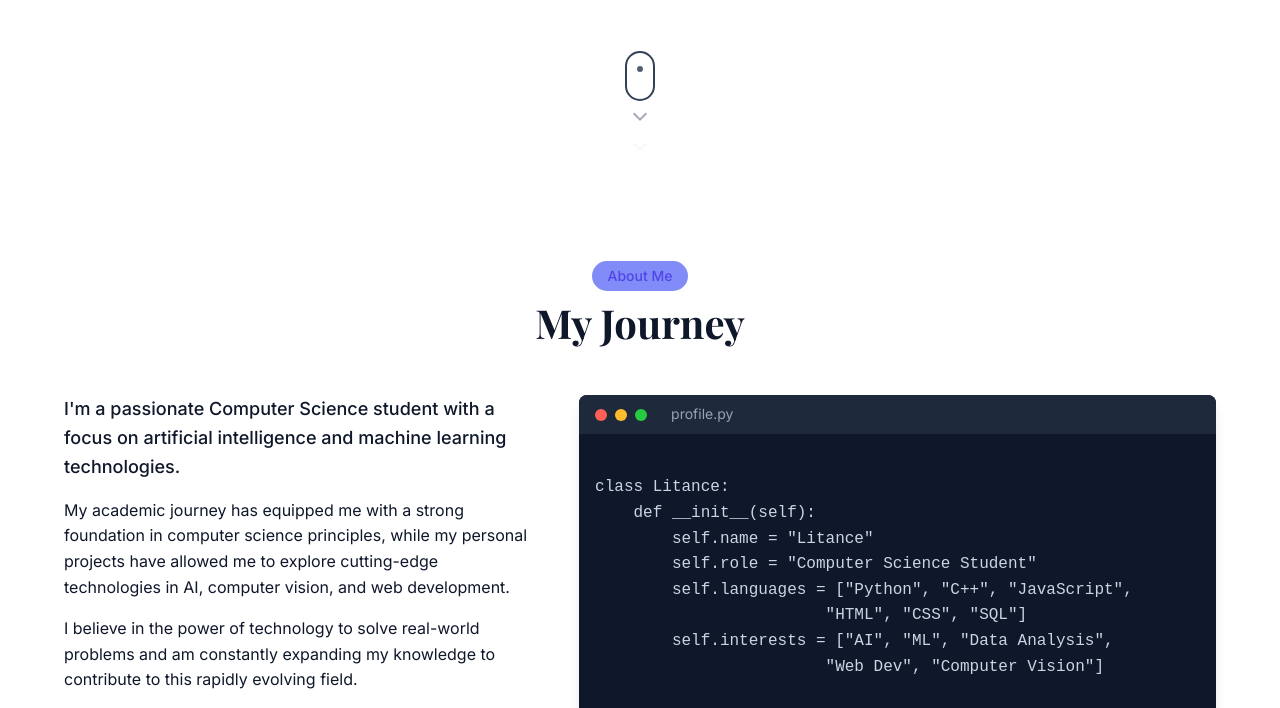
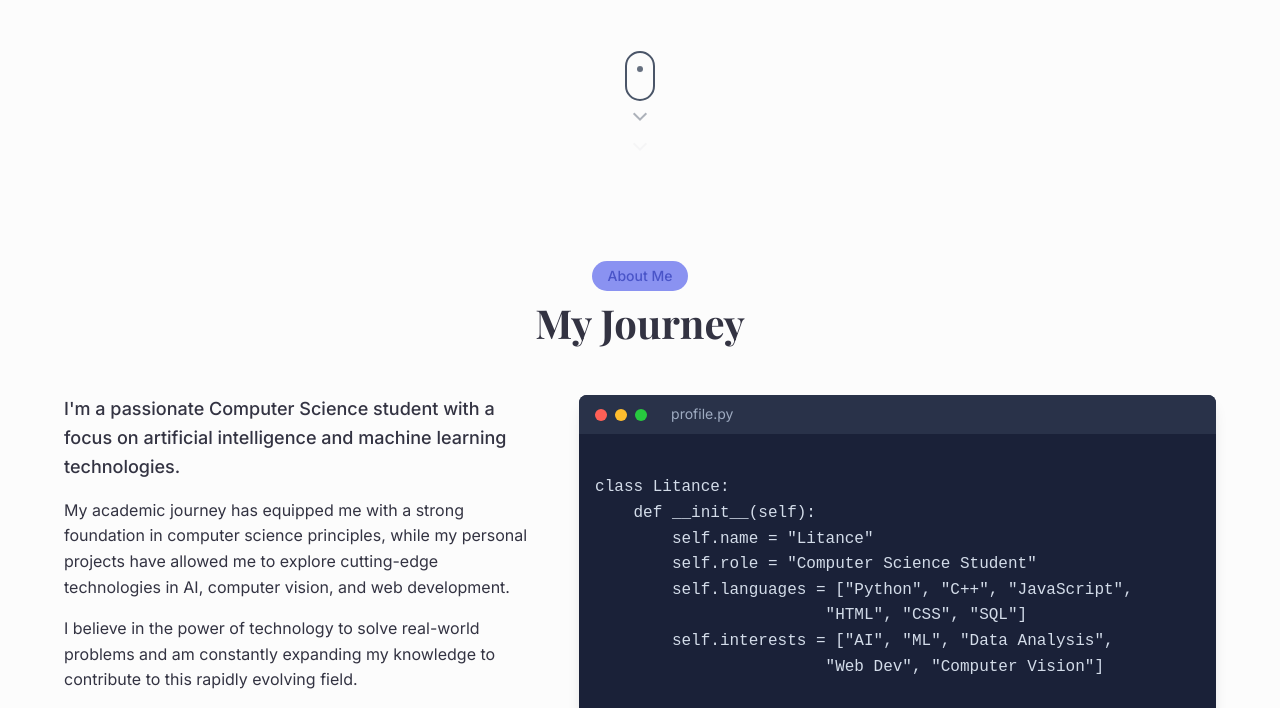
Before and after one commit to litance/litancepage, a plain HTML site: page index.html in a window 1280 px wide. Shown: the part 603-1311 px from the top of the page. Drawn offline with nearby package versions, Linux system fonts and the light colour scheme.

Commit message:
Update styles.css

```diff
--- a/styles.css
+++ b/styles.css
@@ -50,16 +50,49 @@
 }
 
 /* Theme colors */
+/* Theme colors - Light Mode Improvements */
 :root[data-theme="light"] {
-    --bg-primary: var(--white);
-    --bg-secondary: var(--gray-100);
-    --bg-tertiary: var(--gray-200);
-    --text-primary: var(--gray-900);
-    --text-secondary: var(--gray-700);
-    --text-tertiary: var(--gray-500);
-    --border-color: var(--gray-200);
-    --card-bg: var(--white);
-    --card-shadow: var(--shadow-md);
+    /* Softer background colors with subtle warmth */
+    --bg-primary: #fcfcfc;
+    --bg-secondary: #f7f9fc;
+    --bg-tertiary: #eef2f7;
+
+    /* Warmer, less harsh text colors with better contrast ratios */
+    --text-primary: #333342;
+    --text-secondary: #4a5568;
+    --text-tertiary: #718096;
+
+    /* Softer borders */
+    --border-color: #e8edf5;
+
+    /* Card background with subtle warmth */
+    --card-bg: #ffffff;
+
+    /* Gentler shadow */
+    --card-shadow: 0 4px 10px -1px rgba(0, 0, 0, 0.07), 0 2px 4px -1px rgba(0, 0, 0, 0.03);
+}
+
+/* You may also want to adjust these primary colors to be more visually pleasant */
+:root {
+    /* Updated primary colors with better harmony */
+    --primary: #5b66ea;         /* Slightly less saturated */
+    --primary-dark: #4954c8;    /* Deeper but still vibrant */
+    --primary-light: #8a92f1;   /* Softer light variant */
+
+    /* More harmonious secondary and accent colors */
+    --secondary: #0eb4a0;       /* Slightly adjusted teal */
+    --accent: #f04d67;          /* Less harsh pink/red */
+
+    /* Adjusted gray scale for better visual hierarchy */
+    --gray-100: #f5f7fa;
+    --gray-200: #e9eef6;
+    --gray-300: #d3dce9;
+    --gray-400: #9eabc1;
+    --gray-500: #6c7a94;
+    --gray-600: #4e5a72;
+    --gray-700: #3a4458;
+    --gray-800: #293249;
+    --gray-900: #1a2138;
 }
 
 :root[data-theme="dark"] {
```
